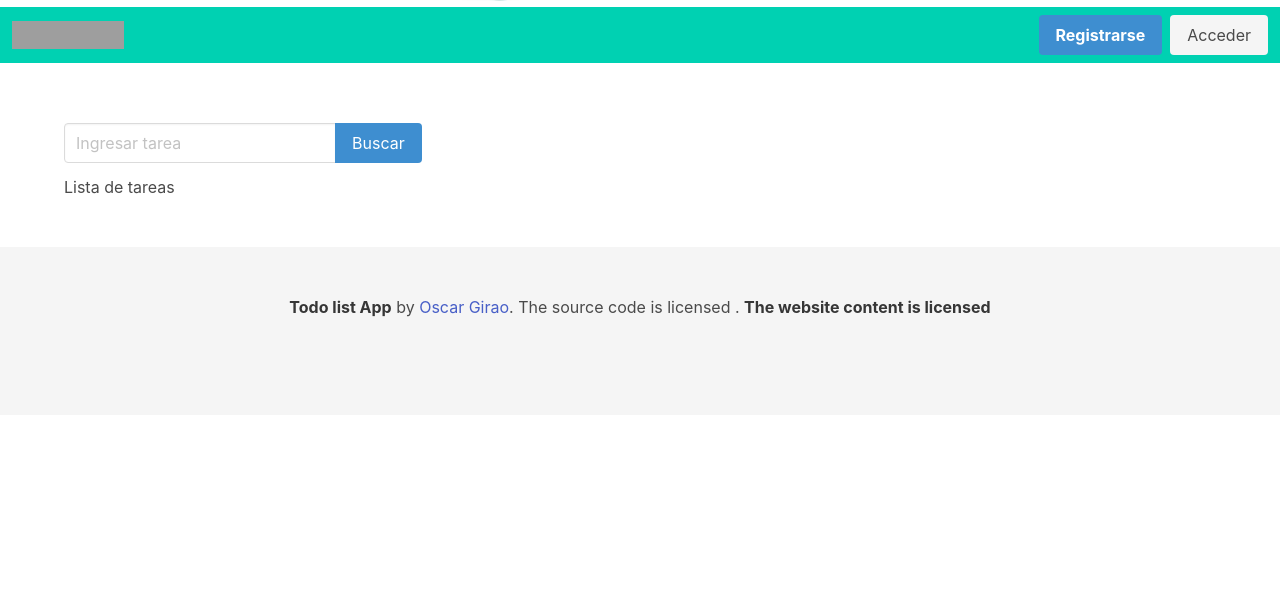
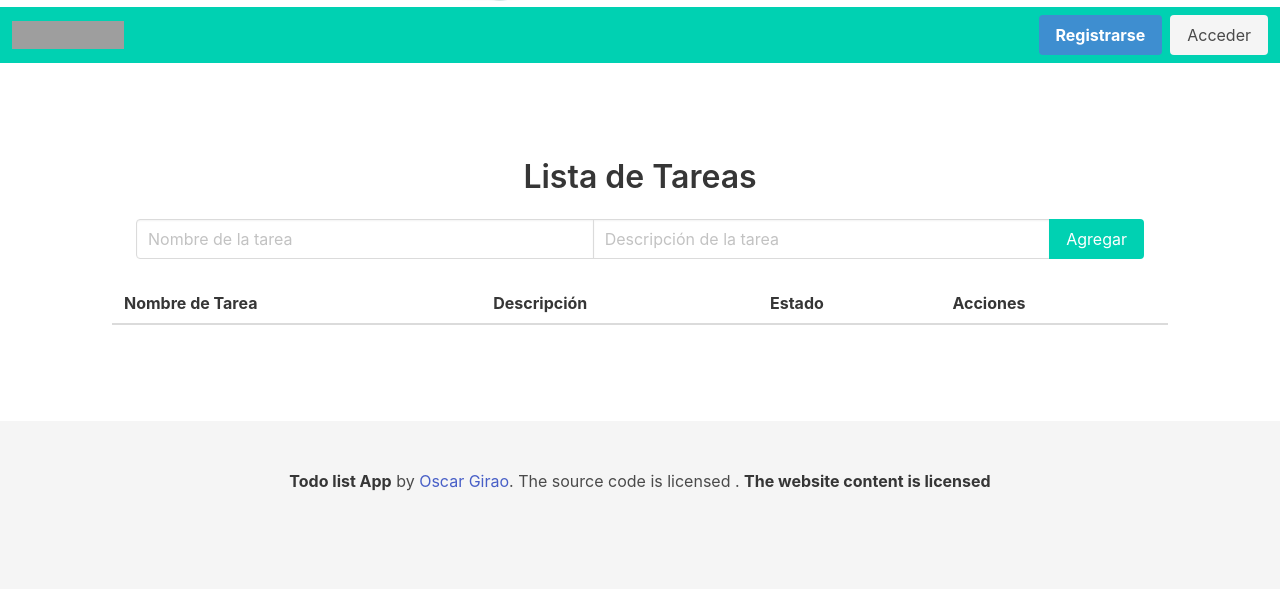
Before and after one commit to OscarGirao89/ToDoList, a Flask app: template todo/templates/todo/index.html in a window 1280 px wide. Shown: the part 325-914 px from the top of the page. Before the commit the page ends 642 px from the top, so only its background shows below. Run offline with Flask 3, Linux system fonts and the light colour scheme; the template is opened without the code that fills it, so the values that code supplies are empty; grey boxes are pictures that could not be loaded.

Commit message:
se agrego la seccion de tareas

```diff
--- a/todo/__init__.py
+++ b/todo/__init__.py
@@ -1,4 +1,4 @@
-from flask import Flask, render_template
+from flask import Flask, render_template, request, session
 from flask_sqlalchemy import SQLAlchemy
 from sqlalchemy.orm import DeclarativeBase
 
--- a/todo/aut.py
+++ b/todo/aut.py
@@ -61,7 +61,7 @@ def acceder():
             session.clear()
             session["usuario_id"] = usuario.id
 
-            return redirect(url_for("index"))
+            return redirect(url_for("app.lista"))
 
         flash(error)
     return render_template("aut/acceder.html")
--- a/todo/templates/base.html
+++ b/todo/templates/base.html
@@ -28,7 +28,7 @@
             {% if g.usuario %}
             <div id="navbarBasicExample" class="navbar-menu">
               <div class="navbar-start">
-                <a class="navbar-item">
+                <a class="navbar-item" href="{{url_for("app.lista")}}">
                   Lista de Tareas
                 </a>
 
--- a/todo/templates/todo/index.html
+++ b/todo/templates/todo/index.html
@@ -1,16 +1,62 @@
 {% extends "base.html" %} {% block content%}
-<div class="field has-addons pt-3">
-  <div class="control">
-    <input class="input" type="text" placeholder="Ingresar tarea" />
+
+<section class="section">
+  <div class="container">
+    <h1 class="title has-text-centered">Lista de Tareas</h1>
+    <form method="POST" class="m-5">
+      <div class="field has-addons">
+        <div class="control is-expanded">
+          <input
+            class="input"
+            type="text"
+            name="titulo_tarea"
+            id="titutlo_tarea"
+            placeholder="Nombre de la tarea"
+            required
+          />
+        </div>
+        <div class="control is-expanded">
+          <input
+            class="input"
+            type="text"
+            name="desc_tarea"
+            id="desc_tarea"
+            placeholder="Descripción de la tarea"
+            required
+          />
+        </div>
+        <div class="control">
+          <button class="button is-primary" type="submit">Agregar</button>
+        </div>
+      </div>
+    </form>
+    <table class="table is-fullwidth">
+      <thead>
+        <tr>
+          <th>Nombre de Tarea</th>
+          <th>Descripción</th>
+          <th>Estado</th>
+          <th>Acciones</th>
+        </tr>
+      </thead>
+      <tbody>
+        <!-- Ejemplo de una tarea, puedes repetir este bloque para cada tarea -->
+        {%for tarea in tareas%} {% if g.usuario.id == tarea.creador%}
+        <tr>
+          <td>{{tarea.titulo}}</td>
+          <td>{{tarea.desc}}</td>
+          <td>{{tarea.estado}}</td>
+          <td>
+            <div class="buttons">
+              <a class="button is-link" href="#">Editar</a>
+              <a class="button is-danger" href="#">Eliminar</a>
+            </div>
+          </td>
+        </tr>
+        {%endif%} {%endfor%}
+        <!-- Fin del ejemplo de tarea -->
+      </tbody>
+    </table>
   </div>
-  <div class="control">
-    <a class="button is-info"> Buscar </a>
-  </div>
-</div>
-<h1>Lista de tareas</h1>
-<ul>
-  {% for tarea in tareas%}
-  <li>{{tarea.titulo}}</li>
-  {%endfor%}
-</ul>
+</section>
 {% endblock %}
```
Also changed, not shown: todo/todoapp.py (+16 -2 lines), instance/todolist.db.
